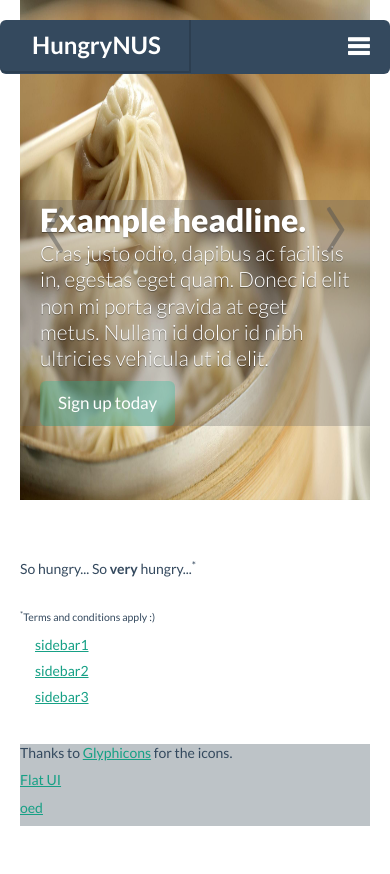
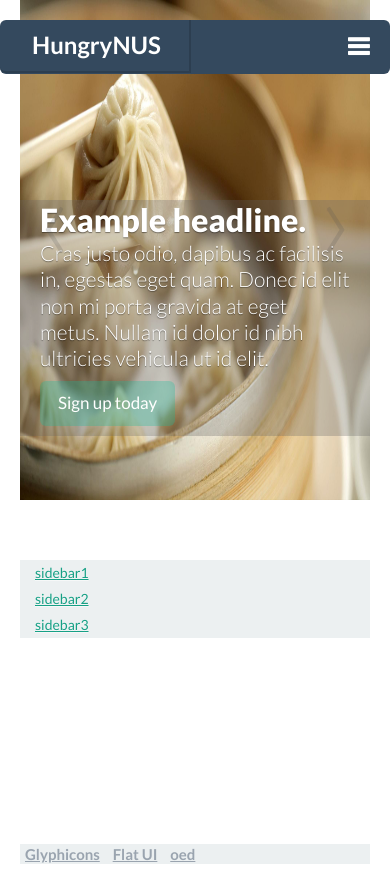
Before and after one commit to ksami/one-shot, a Python web app: template foodreview/templates/main.html in a window 390 px wide. Before the commit the page ends 826 px from the top, so only its background shows below. Run offline with Jinja, Linux system fonts and the light colour scheme; the template is opened without the code that fills it, so the values that code supplies are empty; some libraries are stand-ins or nearby versions.

Commit message:
added responsive sidebar and footer

```diff
--- a/foodreview/css/foodreview.css
+++ b/foodreview/css/foodreview.css
@@ -42,10 +42,11 @@
   margin-top: 0;
   font-size: 120px;
   color: #555555;
+  opacity: 0.2;
   text-decoration: none;
   background-color: transparent;
   border: 0;
-  z-index: 10;
+  z-index: 9;
 }
 
 .carousel-control:hover,
@@ -79,6 +80,7 @@
 .carousel-caption .btn {
   margin-top: 10px;
   background-color: rgba(26,188,156,.3);
+  margin-bottom: 10px;
 }
 
 .carousel img {
@@ -88,3 +90,15 @@
   min-width: 85%;
   width: auto;
 }
+
+footer {
+  background-color: #ecf0f1;
+}
+
+html, body {
+  height: 100%;
+}
+
+.fill {
+  height: 100%;
+}
--- a/foodreview/templates/main.html
+++ b/foodreview/templates/main.html
@@ -15,10 +15,11 @@
 </head>
 
 <body>
+  <div class = "container-fluid fill">
   <!--Navigation bar at the top-->
-    <div class = "navbar-wrapper span6">
-      <div class = "container-fluid">
-        <div class = "navbar navbar-inverse">
+
+      <div class = "navbar-wrapper">
+        <div class = "navbar navbar-inverse span8">
           <div class = "navbar-inner">
             <!-- Responsive Navbar Part 1: Button for triggering responsive navbar (not covered in tutorial). Include responsive CSS to utilize. -->
             <button type="button" class="btn btn-navbar" data-toggle="collapse" data-target=".nav-collapse">
@@ -37,10 +38,12 @@
             </div>  <!--/nav collapse-->
           </div>  <!--/navbar inner rounded-->
         </div>  <!--/navbar rectangle-->
-      </div>  <!--/container-->
     </div>  <!--/navbar wrapper-->
 
 
+    <div class = "container-fluid fill">
+      <div class = "row-fluid fill">
+        <div class = "span10">
 
           <!-- Carousel
           ================================================== -->
@@ -80,43 +83,32 @@
             <a class="left carousel-control" href="#myCarousel" data-slide="prev">&lsaquo;</a>
             <a class="right carousel-control" href="#myCarousel" data-slide="next">&rsaquo;</a>
           </div><!-- /.carousel -->
+        </div>  <!--/span10-->
 
-
-
-    <!--One big rectangle-->
-    <div class = "container-fluid">
-      <!--One row inside-->
-      <div class = "row-fluid">
-
-        <!--Cell one span (size) 10 columns-->
-        <div class = "span10">
-          <p>So hungry... So <strong>very </strong>hungry...<sup>*</sup></p>
-          <br>
-          <p><sub><sup>*</sup>Terms and conditions apply :)</sub></p>
-        </div>
-
-        <!--Cell two span 2 columns-->
-        <div class = "span2">
+        <!--Sidebar-->
+        <div class = "span2 palette-clouds" style = "margin-top: 20px; margin-bottom: 20px;">
           <ul class = "nav nav-list">
             <li><a href = "/">sidebar1</a></li>
             <li><a href = "/">sidebar2</a></li>
             <li><a href = "/">sidebar3</a></li>
           </ul>
         </div>
+      </div>  <!--/row-->
+    </div>  <!--/container-->
 
-      </div>  <!--/row-->
 
-      <div class = "row-fluid">
-
+    <!--Footer-->
+    <div class = "container-fluid">
       <!--Credits-->
-      <br><br>
-      <div class = "row-fluid palette-silver">
-      <p>Thanks to <a href = "http://glyphicons.com" target = "_blank">Glyphicons</a> for the icons.</p>
-      <p><a href = "http://designmodo.com/flat-free" target = "_blank">Flat UI</a></p>
-      <p><a href = "http://www.nus.edu.sg/oed/services/retail-and-dining/outlets.htm" target = "_blank">oed</a></p>
-      </div>
-
+      <footer>
+        <ul class = "inline">
+          <li><a href = "http://glyphicons.com" target = "_blank">Glyphicons</a></li>
+          <li><a href = "http://designmodo.com/flat-free" target = "_blank">Flat UI</a></li>
+          <li><a href = "http://www.nus.edu.sg/oed/services/retail-and-dining/outlets.htm" target = "_blank">oed</a></li>
+        </ul>
+      </footer>
     </div>  <!--/container-->
+  </div>  <!--/page-->
 
 
 
```
Lines whose indentation alone changed are shown as unchanged.
